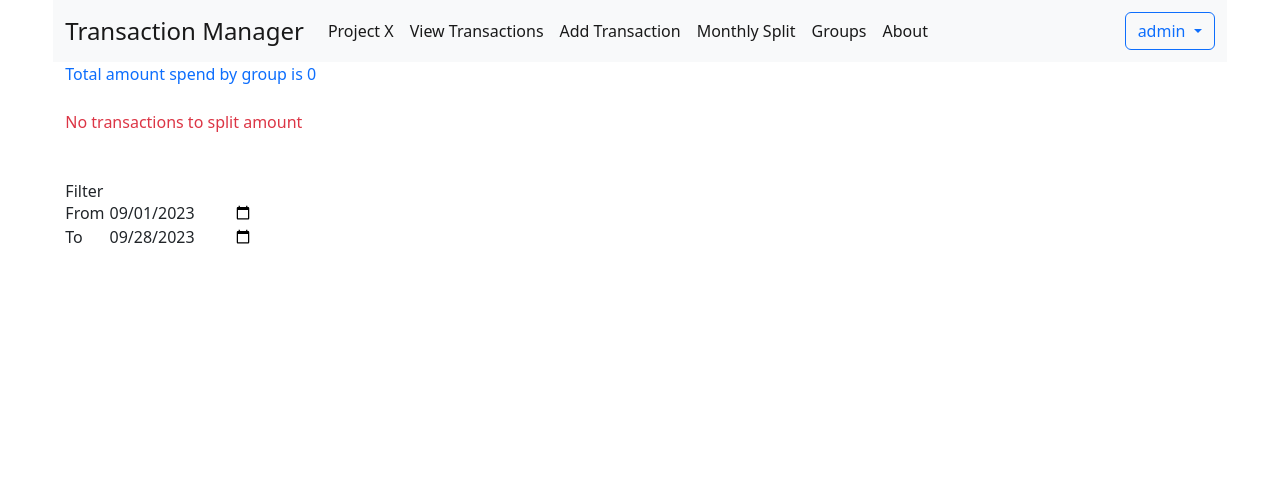
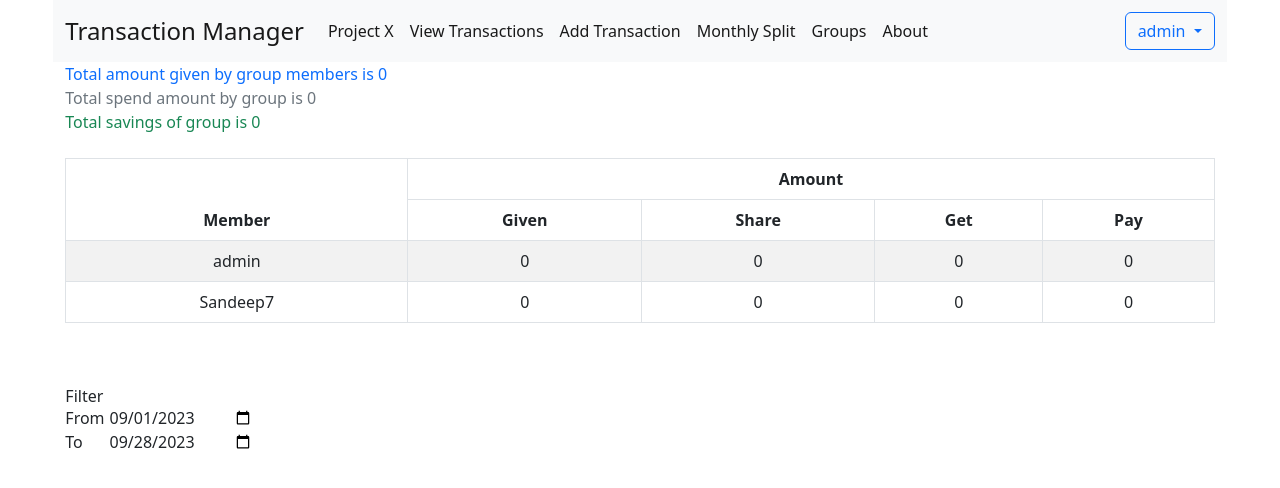
Before and after one commit to SandeepK1729/tm, a Django app: page /group/2/monthly_split in a window 1280 px wide. Shown: the top 488 px of the page. Run offline with Django 4.2, Linux system fonts and the light colour scheme; a user stored in the database is signed in; data comes from the database, SQL or seed files in the repository; some libraries are stand-ins or nearby versions.

Commit message:
fix #18 : Add a new transaction from savings account

```diff
--- a/group/models.py
+++ b/group/models.py
@@ -29,6 +29,7 @@ class Group(models.Model):
                     blank = True,
                     null = True
                 )
+
 
     def __str__(self):
         return f"{self.name} created by {self.created_by}"
--- a/group/views.py
+++ b/group/views.py
@@ -126,12 +126,13 @@ def api_group_transactions_view(request, id):
         transaction.on              = request.POST.get("on")
         transaction.added_by        = request.user
 
-        if request.POST.get("is_it_for_savings", "on") == "on":
+
+        if request.POST.get("is_it_for_savings", "off") == "on":
             transaction.transaction_for = "savings"
             transaction.to = "savings"
 
+
         transaction.save()
-
 
         transaction.share_to.clear()
 
@@ -222,34 +223,54 @@ def group_transactions_monthly_split(request, group):
 
     members = {
         member.username : {
-            'spend' : 0,
+            'given' : 0,
             'share' : 0,
         } for member in group.get_members
     }
 
+    total_amount = 0            # total amount given by all the members
+    total_spend_amount = 0      # total amount spend by group
+
     for transaction in transactions:
-        members[transaction.by.username]['spend'] += transaction.amount
-        for user in transaction.share_to.all():
-            members[user.username]['share'] += transaction.amount / len(transaction.share_to.all())
+
+        # if transaction for is savings then add to total amount not to total spend amount
+        if transaction.transaction_for == "savings":
+            members[transaction.by.username]['given'] += transaction.amount # add to user given amount
+            total_amount += transaction.amount                              # add to total amount
+
+            continue
+
+        # if transaction by is member then add to individual given amount
+        if transaction.by.username != "savings":
+            members[transaction.by.username]['given'] += transaction.amount # add to user given amount
+
+        # wheather transaction by is savings or by user then add to total spend amount not to total amount
+        total_spend_amount += transaction.amount    # add to total spend amount
+        total_amount += transaction.amount          # add to total amount
+
+        # split the amount to all the shared members
+        for user in transaction.share_to.all():     # for each shared member
+            members[user.username]['share'] += transaction.amount / len(transaction.share_to.all()) # add to shared amount
+
 
     rows = []
-    total_amount = 0
     for member, money in members.items():
-        total_amount += money['spend']
         money['share'] = int(money['share'])
 
         rows.append([
             member,
-            money['spend'],
+            money['given'],
             money['share'],
-            0 if money['share'] >  money['spend'] else money['spend'] - money['share'],
-            0 if money['share'] <  money['spend'] else money['share'] - money['spend'],
+            0 if money['share'] >  money['given'] else money['given'] - money['share'],
+            0 if money['share'] <  money['given'] else money['share'] - money['given'],
         ])
 
 
     return render(request, 'pages/transactions_split.html', {
         'rows' : rows,
-        'total': total_amount,
+        'total_amount': total_amount,
+        'total_spend_amount' : total_spend_amount,
+        'total_savings' : total_amount - total_spend_amount,
         'start_point' : start_date,
         'stop_point' : stop_date,
         'group' : group,
--- a/transaction_manager/templates/pages/transactions_split.html
+++ b/transaction_manager/templates/pages/transactions_split.html
@@ -3,7 +3,9 @@
 {% block body %}
     <div class="container">
 
-        <p class="text-primary">Total amount spend by group is {{ total }}</p>
+        <p class="text-primary">Total amount given by group members is {{ total_amount }}</p>
+        <p class="text-secondary">Total spend amount by group is {{ total_spend_amount }}</p>
+        <p class="text-success">Total savings of group is {{ total_savings }}</p>
         <br>
 
         {% if total != 0 %}
@@ -15,7 +17,7 @@
                         <th class="text-center" colspan="4">Amount</th>
                     </tr>
                     <tr>
-                        <th class="text-center" >Spend</th>
+                        <th class="text-center" >Given</th>
                         <th class="text-center" >Share</th>
                         <th class="text-center" >Get</th>
                         <th class="text-center" >Pay</th>
```
